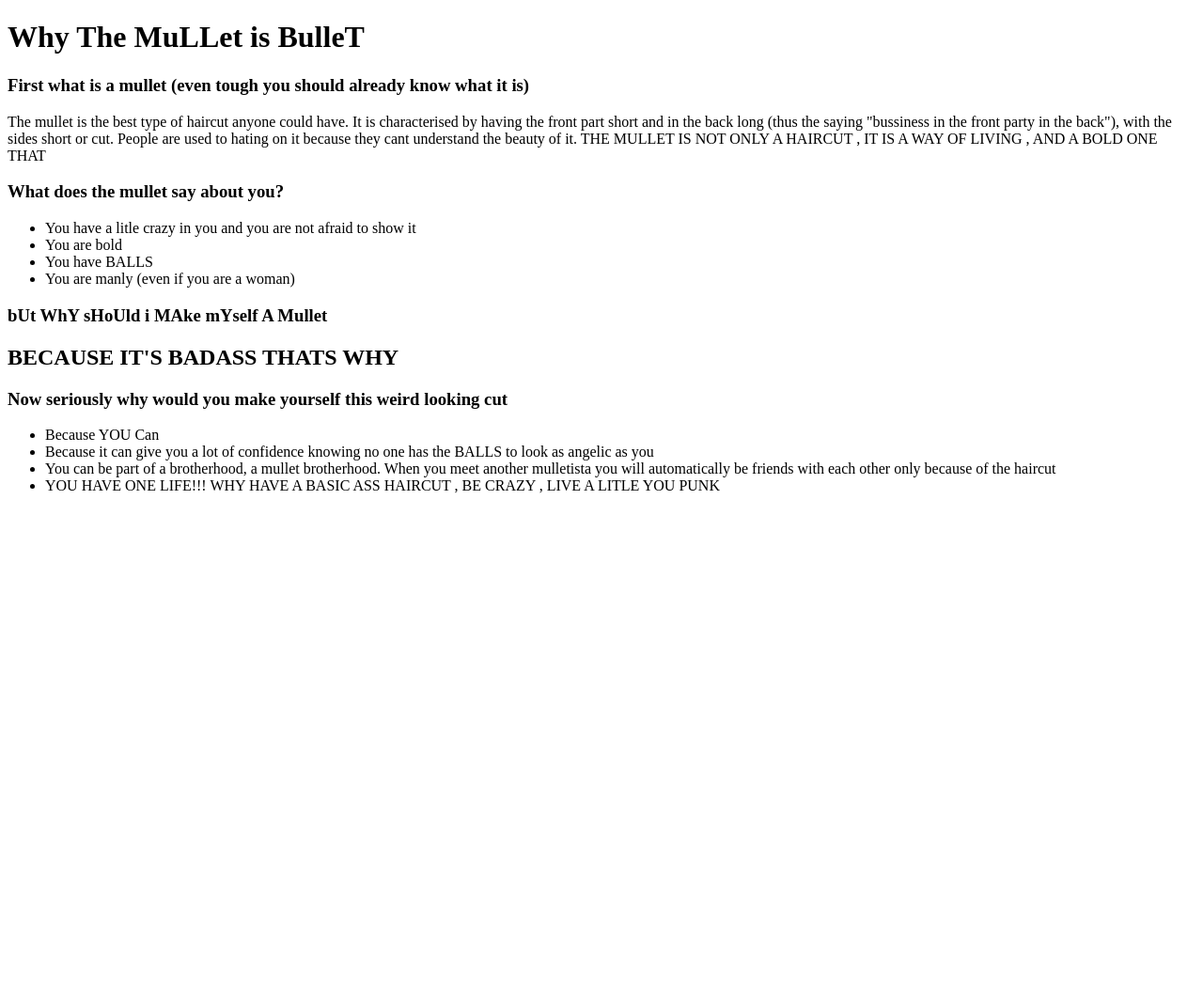
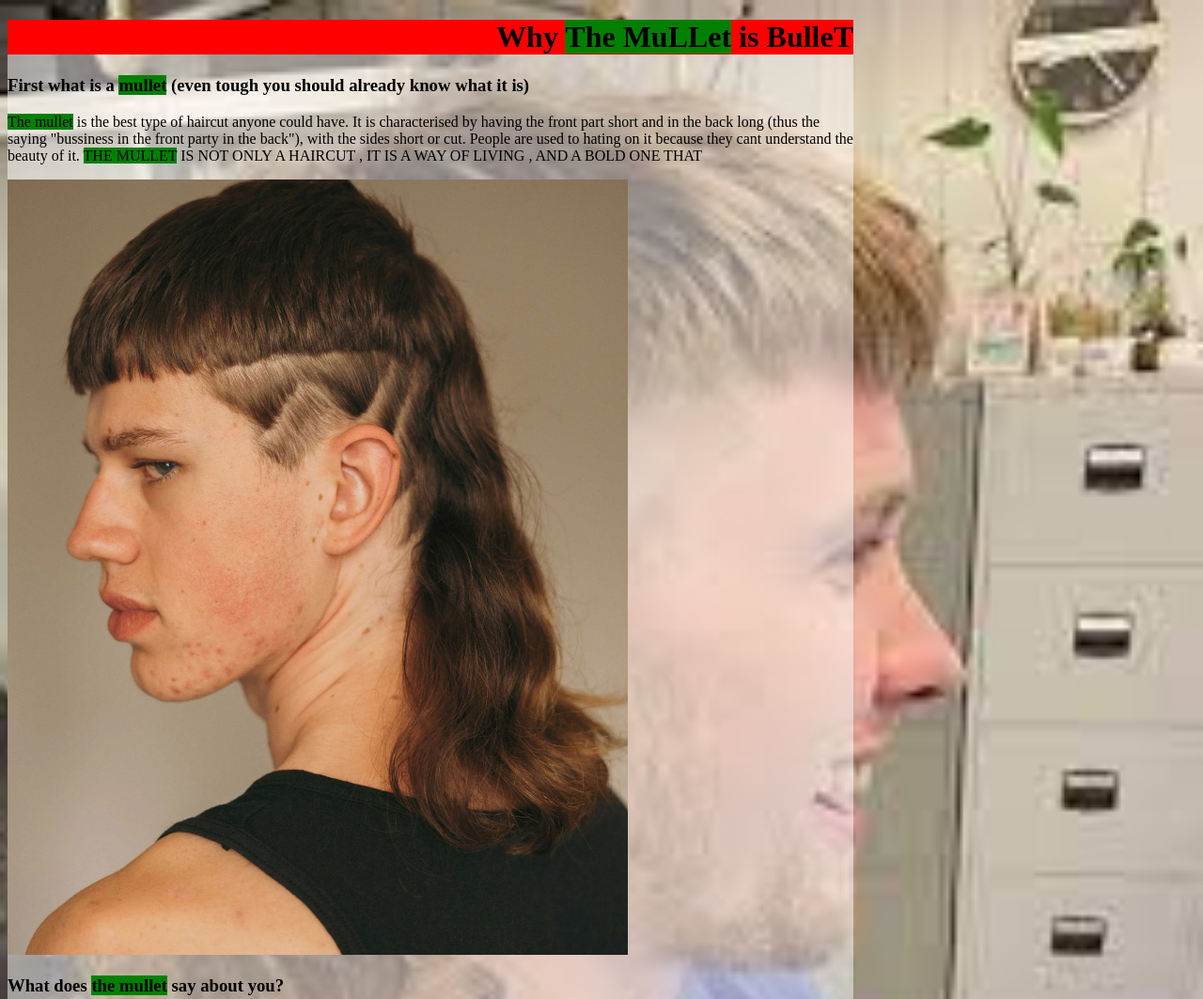
Before and after one commit to Paine12/The-Mullet-Is-Bullet, a plain HTML site: page index.html in a window 1280 px wide. Shown: the top 1063 px of the page at 94% size. Before the commit the page ends 800 px from the top, so only its background shows below. Drawn offline with Linux system fonts and the light colour scheme.

Commit message:
Add Style

```diff
--- a/index.html
+++ b/index.html
@@ -4,32 +4,38 @@
     <meta charset="UTF-8">
     <meta name="viewport" content="width=device-width, initial-scale=1.0">
     <title>Why The Mullet Is The Bullet</title>
+    <link rel="stylesheet" href="styles.css">
 </head>
 <body>
-    <div>
-        <h1>Why The MuLLet is BulleT</h1>
+    <div class="big-container">
+
+
+    <div class="title">
+        <h1>Why <span class="highlight">The MuLLet</span> is BulleT</h1>
     </div>
     <div>
-        <h3>First what is a mullet (even tough you should already know what it is)</h3>
-        <p>The mullet is the best type of haircut anyone could have. It is characterised by having the front part short and in the back long (thus the saying "bussiness in the front party in the back"), with the sides short or cut.
-            People are used to hating on it because they cant understand the beauty of it. THE MULLET IS NOT ONLY A HAIRCUT , IT IS A WAY OF LIVING , AND A BOLD ONE THAT
+        <h3>First what is a <span class="highlight">mullet</span> (even tough you should already know what it is)</h3>
+        <p><span class="highlight">The mullet</span> is the best type of haircut anyone could have. It is characterised by having the front part short and in the back long (thus the saying "bussiness in the front party in the back"), with the sides short or cut.
+            People are used to hating on it because they cant understand the beauty of it. <span class="highlight">THE MULLET</span> IS NOT ONLY A HAIRCUT , IT IS A WAY OF LIVING , AND A BOLD ONE THAT
         </p>
-        <h3>What does the mullet say about you?</h3>
+        <img src="mulletfest3.jpg">
+        <h3>What does <span class="highlight">the mullet</span> say about you?</h3>
         <ul>
-            <li>You have a litle crazy in you and you are not afraid to show it</li>
+            <li  class="right">You have a litle crazy in you and you are not afraid to show it</li>
             <li>You are bold</li>
             <li>You have BALLS</li>
-            <li>You are manly (even if you are a woman)</li>
+            <li class="middle">You are manly (even if you are a woman)</li>
         </ul>
-        <h3>bUt WhY sHoUld i MAke mYself A Mullet</h3>
-        <h2>BECAUSE IT'S BADASS THATS WHY</h2>
+        <h3>bUt WhY sHoUld i MAke mYself <span class="highlight">A Mullet</span></h3>
+        <h2 class="hidden">BECAUSE IT'S BADASS THATS WHY</h2>
         <h3>Now seriously why would you make yourself this weird looking cut</h3>
         <ul>
             <li>Because YOU Can</li>
             <li>Because it can give you a lot of confidence knowing no one has the BALLS to look as angelic as you</li>
             <li>You can be part of a brotherhood, a mullet brotherhood. When you meet another mulletista you will automatically be friends with each other only because of the haircut</li>
-            <li>YOU HAVE ONE LIFE!!! WHY HAVE A BASIC ASS HAIRCUT , BE CRAZY , LIVE A LITLE YOU PUNK</li>
+            <li >YOU HAVE ONE LIFE!!! WHY HAVE A BASIC ASS HAIRCUT , BE CRAZY , LIVE A LITLE YOU PUNK</li>
         </ul>
     </div>
+</div>
 </body>
 </html>
--- a/styles.css
+++ b/styles.css
@@ -0,0 +1,36 @@
+body {
+    background-image: url(Untitled.jpg);
+    background-repeat: no-repeat;
+    background-size: cover;
+}
+
+.big-container {
+    width: 900px;
+    background-color: rgb(255,255,255,50%) ;
+}
+
+.title {
+    background-color: red;
+    text-align: right;
+}
+
+.hidden {
+    background-color: black;
+}
+
+.hidden:hover {
+    color: brown;
+    text-align: center;
+}
+
+.right {
+ text-align: end;
+}
+
+.middle {
+    text-align: center;
+}
+
+.highlight {
+    background-color: green;
+}
```
Also changed, not shown: Untitled.jpg (added), mulletfest3.jpg (added).
